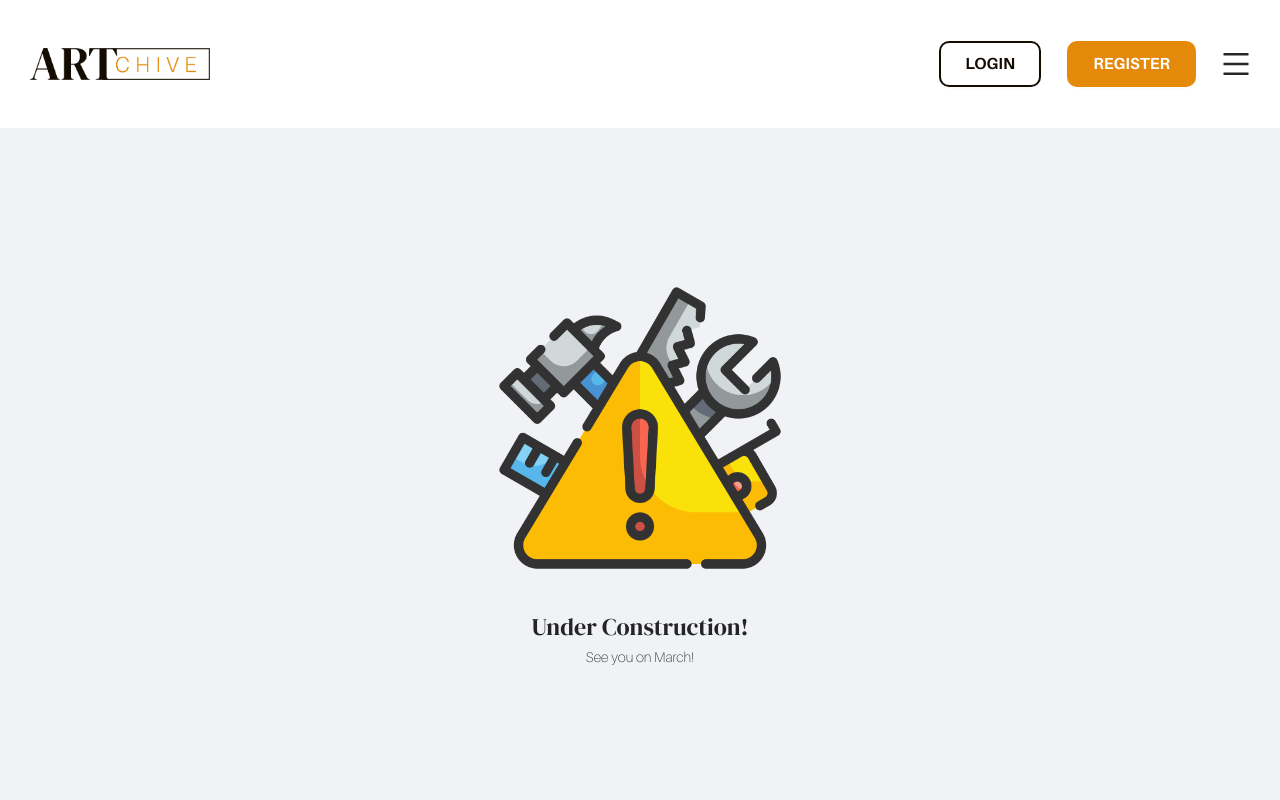
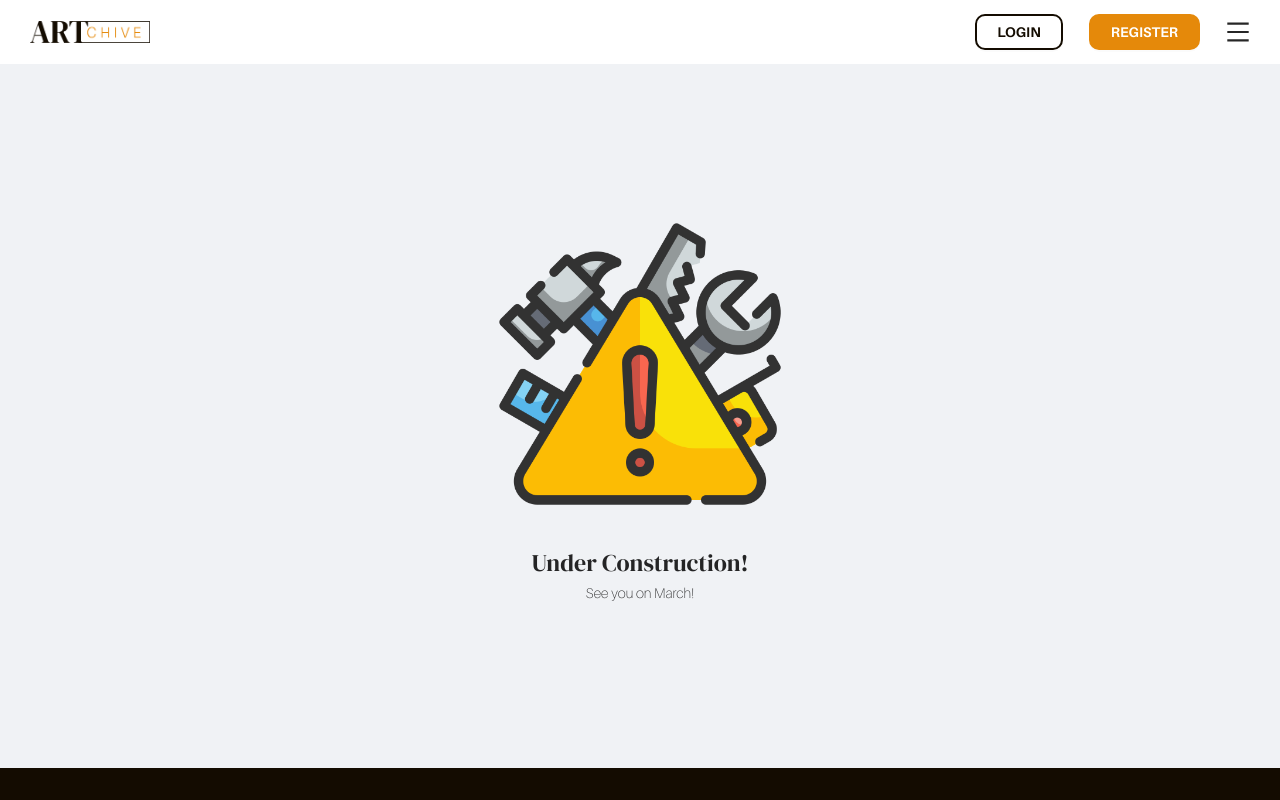
Before and after one commit to YosaRama/Artchive.id-public-, a Next.js app: page / in a window 1280 px wide. Shown: the top 800 px of the page. Built offline with nearby package versions, Linux system fonts and the light colour scheme.

Commit message:
UPDATE: Frontpage Header

```diff
--- a/themes/components/layout/header/index.module.scss
+++ b/themes/components/layout/header/index.module.scss
@@ -1,11 +1,11 @@
 .container {
   background: #ffffff !important;
   padding: 0 !important;
-  height: 128px !important;
+  height: 64px !important;
 }
 
 .logo {
-  width: 180px;
+  width: 120px;
   height: 100%;
 }
 
@@ -13,6 +13,6 @@
   display: flex;
   align-items: center;
   .hamburger {
-    font-size: 28px;
+    font-size: 24px;
   }
 }
--- a/themes/components/libs/page-button/index.module.scss
+++ b/themes/components/libs/page-button/index.module.scss
@@ -1,9 +1,9 @@
 .button {
-  font-size: 16px !important;
+  font-size: 14px !important;
   font-family: "Aileron" !important;
   font-weight: bold !important;
   height: auto !important;
-  padding: 8px 24px !important;
+  padding: 5px 20px !important;
   span {
     margin: 0;
   }
```
